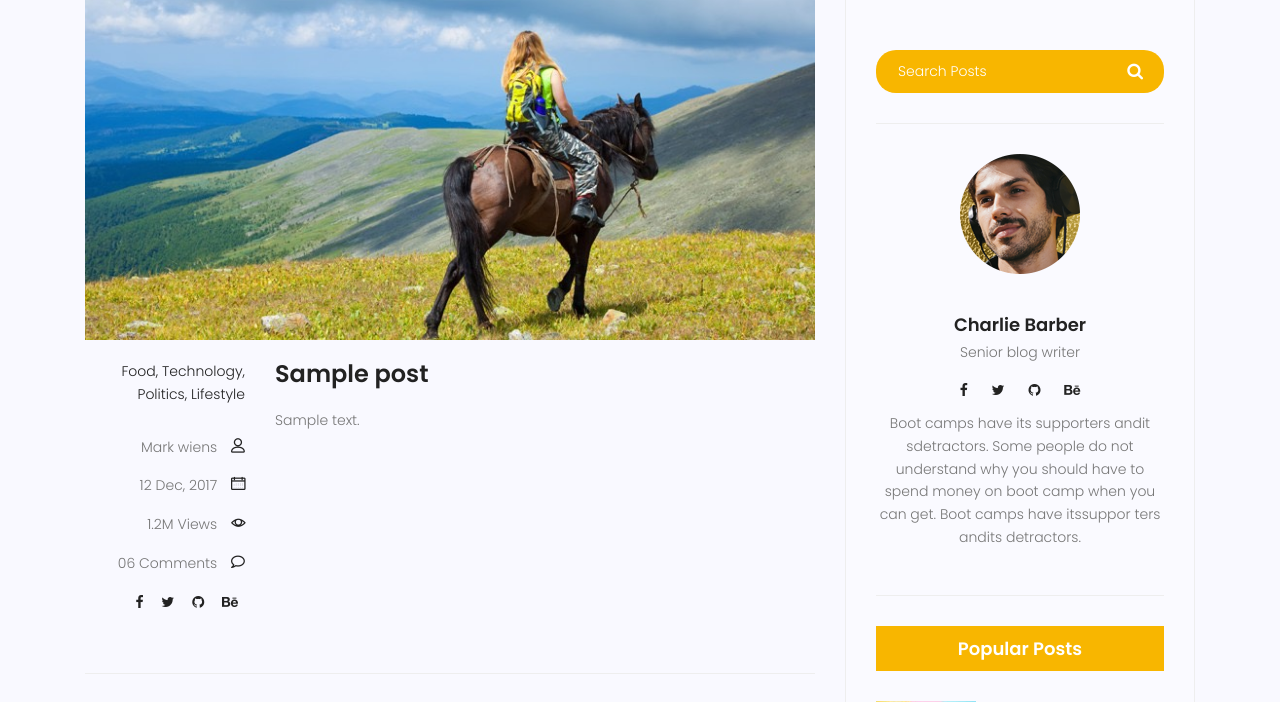
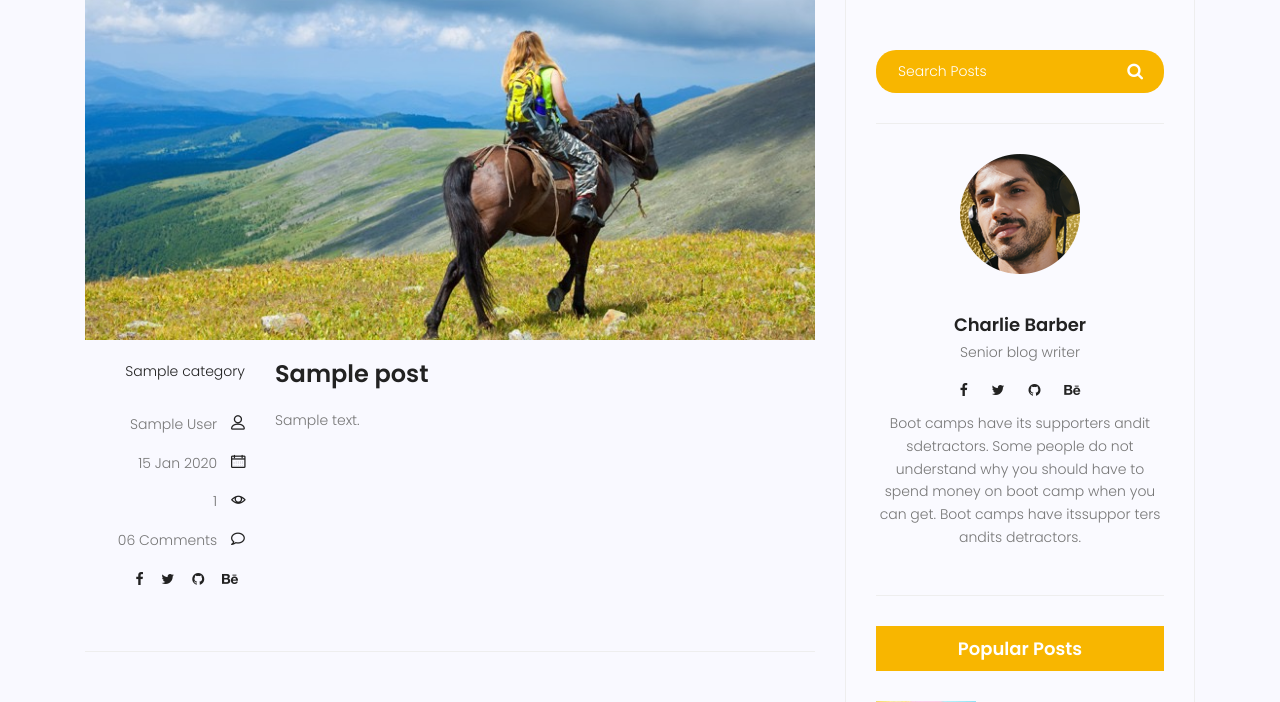
Before and after one commit to Ariwsb14/my-first-django-site, a Django app: page /blog/1 in a window 1280 px wide. Shown: the part 421-1123 px from the top of the page. Run offline with Django 4.2, Linux system fonts and the light colour scheme; tables that the repository leaves empty hold one stand-in row (values such as "Sample post"); some libraries are stand-ins or nearby versions.

Commit message:
a litile debug for showing date and categories in posts

```diff
--- a/templates/blogs/blog-single.html
+++ b/templates/blogs/blog-single.html
@@ -33,17 +33,18 @@
 					</div>
 					<div class="col-lg-3  col-md-3 meta-details">
 						<ul class="tags">
-							<li><a href="#">Food,</a></li>
-							<li><a href="#">Technology,</a></li>
-							<li><a href="#">Politics,</a></li>
-							<li><a href="#">Lifestyle</a></li>
+							{% for cat in post.category.all %}
+							<li><a href="#">{{cat.name}}</a> {% if not forloop.last %} , {% endif %}</li>
+							{% endfor %}
+
+
 						</ul>
 						<div class="user-details row">
-							<p class="user-name col-lg-12 col-md-12 col-6"><a href="#">Mark wiens</a> <span
-									class="lnr lnr-user"></span></p>
-							<p class="date col-lg-12 col-md-12 col-6"><a href="#">12 Dec, 2017</a> <span
-									class="lnr lnr-calendar-full"></span></p>
-							<p class="view col-lg-12 col-md-12 col-6"><a href="#">1.2M Views</a> <span
+							<p class="user-name col-lg-12 col-md-12 col-6"><a href="#">{{post.author.get_full_name}}</a>
+								<span class="lnr lnr-user"></span></p>
+							<p class="date col-lg-12 col-md-12 col-6"><a href="#">{{post.created_date|date:'d M Y'}}</a>
+								<span class="lnr lnr-calendar-full"></span></p>
+							<p class="view col-lg-12 col-md-12 col-6"><a href="#">{{post.counted_view}}</a> <span
 									class="lnr lnr-eye"></span></p>
 							<p class="comments col-lg-12 col-md-12 col-6"><a href="#">06 Comments</a> <span
 									class="lnr lnr-bubble"></span></p>
@@ -69,11 +70,13 @@
 						<div
 							class="col-lg-6 col-md-6 col-12 nav-left flex-row d-flex justify-content-start align-items-center">
 							<div class="thumb">
-							{% if perv != None %}
-								<a href="{% url 'blog:single' pid=perv.id %}"><img class="img-fluid" src="{% static 'img/blog/prev.jpg' %}" alt=""></a>
+								{% if perv != None %}
+								<a href="{% url 'blog:single' pid=perv.id %}"><img class="img-fluid"
+										src="{% static 'img/blog/prev.jpg' %}" alt=""></a>
 							</div>
 							<div class="arrow">
-								<a href="{% url 'blog:single' pid=perv.id %}"><span class="lnr text-white lnr-arrow-left"></span></a>
+								<a href="{% url 'blog:single' pid=perv.id %}"><span
+										class="lnr text-white lnr-arrow-left"></span></a>
 							</div>
 							<div class="detials">
 								<p>Prev Post</p>
@@ -90,7 +93,7 @@
 						<div
 							class="col-lg-6 col-md-6 col-12 nav-right flex-row d-flex justify-content-end align-items-center">
 							<div class="detials">
-							{% if next != None %}
+								{% if next != None %}
 								<p>Next Post</p>
 								<a href="{% url 'blog:single' pid=next.id %}">
 									<h4>
@@ -100,12 +103,14 @@
 
 							</div>
 							<div class="arrow">
-								<a href="{% url 'blog:single' pid=next.id %}"><span class="lnr text-white lnr-arrow-right"></span></a>
+								<a href="{% url 'blog:single' pid=next.id %}"><span
+										class="lnr text-white lnr-arrow-right"></span></a>
 							</div>
 							<div class="thumb">
 
-								<a href="{% url 'blog:single' pid=next.id %}"><img class="img-fluid" src="{% static 'img/blog/next.jpg' %}" alt=""></a>
-							{% endif %}
+								<a href="{% url 'blog:single' pid=next.id %}"><img class="img-fluid"
+										src="{% static 'img/blog/next.jpg' %}" alt=""></a>
+								{% endif %}
 							</div>
 
 						</div>
```
Also changed, not shown: templates/blogs/blog-home.html (+47 -17 lines).
